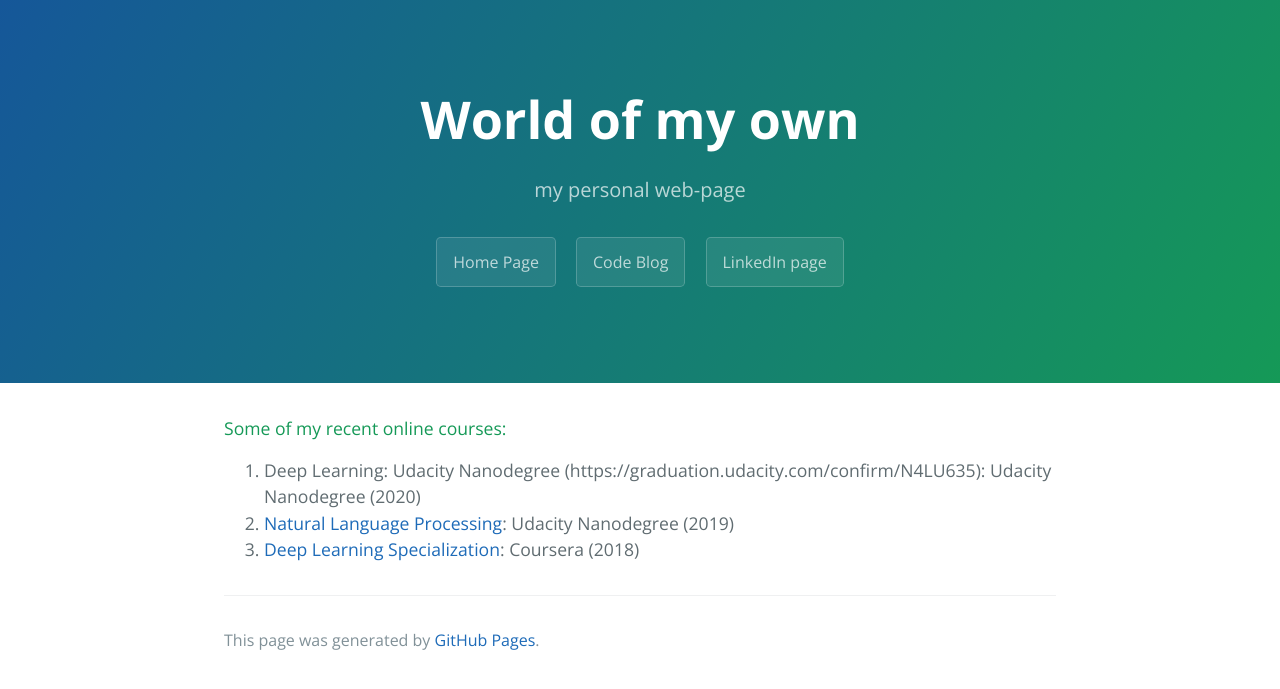
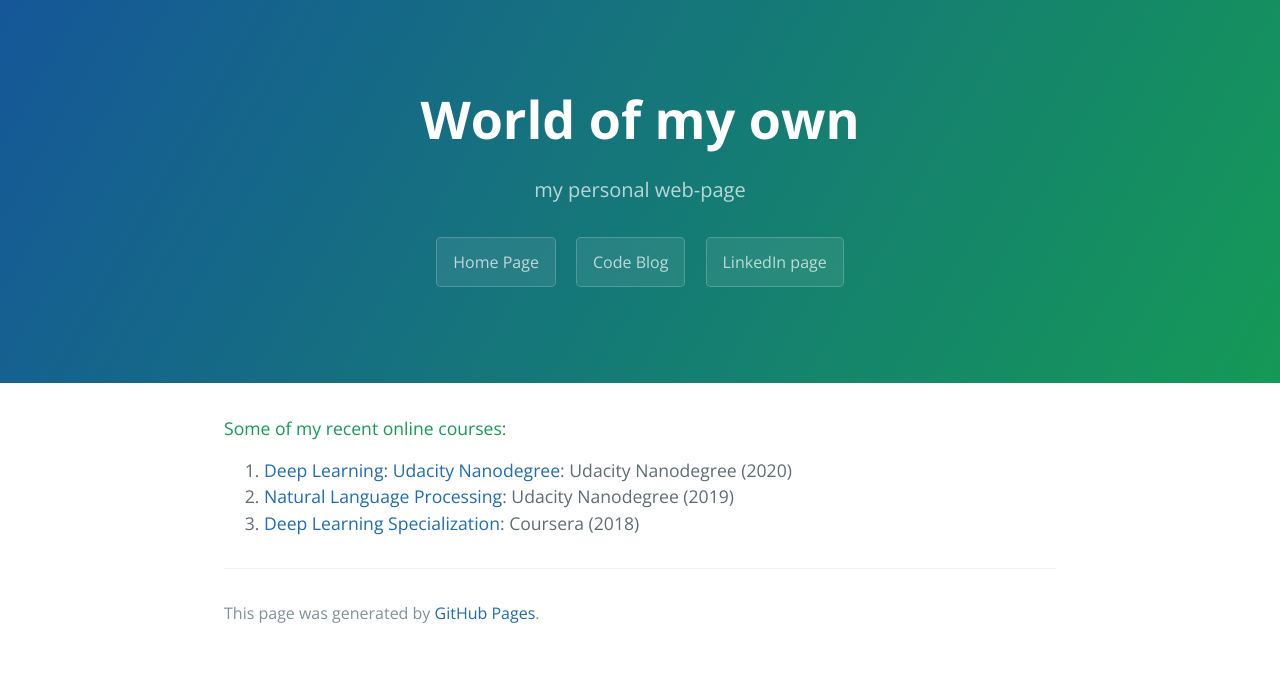
Before and after one commit to aceveggie/aceveggie.github.io, a Jekyll site: the page built from online-courses.md, in a window 1280 px wide. Shown: the top 689 px of the page. Built offline with Jekyll 4.4.1, drawn with Linux system fonts in a browser that asks for light colours.

Commit message:
added hyper link

```diff
--- a/online-courses.md
+++ b/online-courses.md
@@ -4,6 +4,6 @@ layout: default
 
 #### Some of my recent online courses:
 
-1. Deep Learning: Udacity Nanodegree (https://graduation.udacity.com/confirm/N4LU635): Udacity Nanodegree (2020)
+1. [Deep Learning: Udacity Nanodegree](https://graduation.udacity.com/confirm/N4LU635): Udacity Nanodegree (2020)
 2. [Natural Language Processing](https://graduation.udacity.com/confirm/MVH9C9SQ): Udacity Nanodegree (2019)
 3. [Deep Learning Specialization](https://www.coursera.org/account/accomplishments/specialization/ZDVZL7MR8ED8): Coursera (2018)
```
